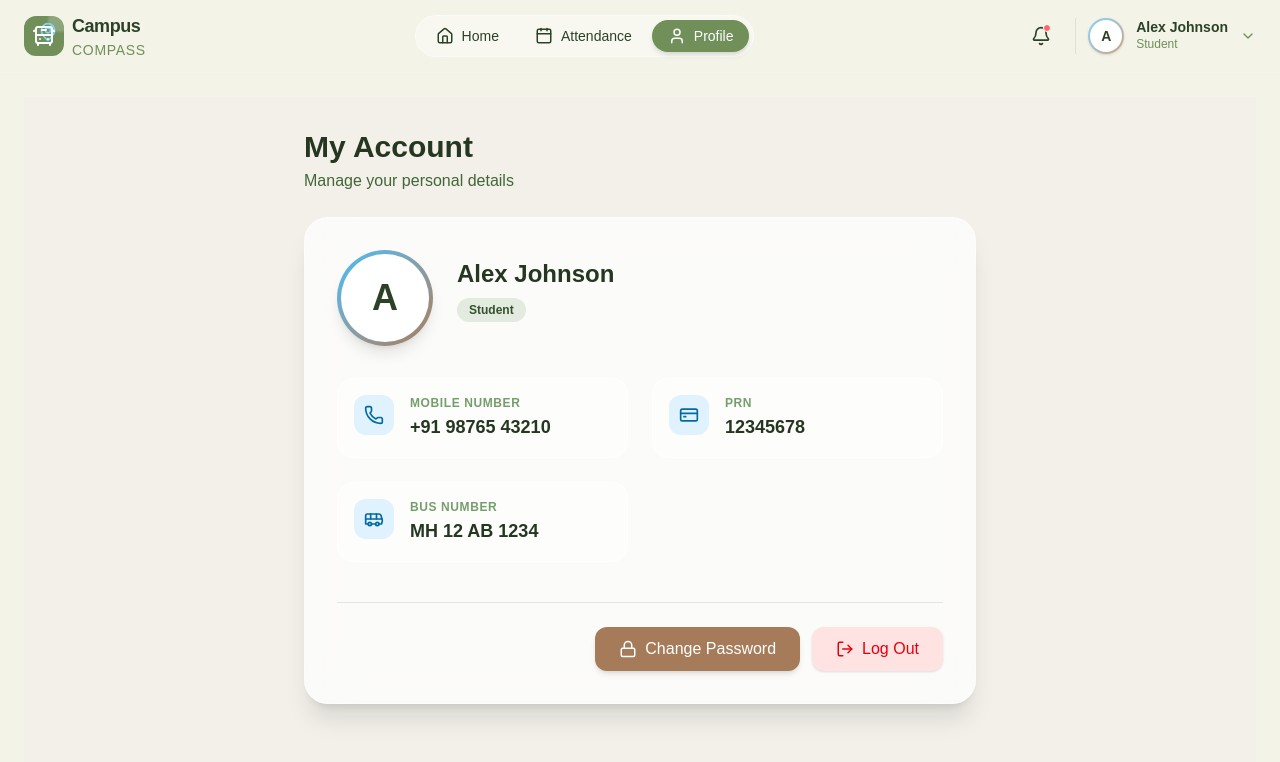
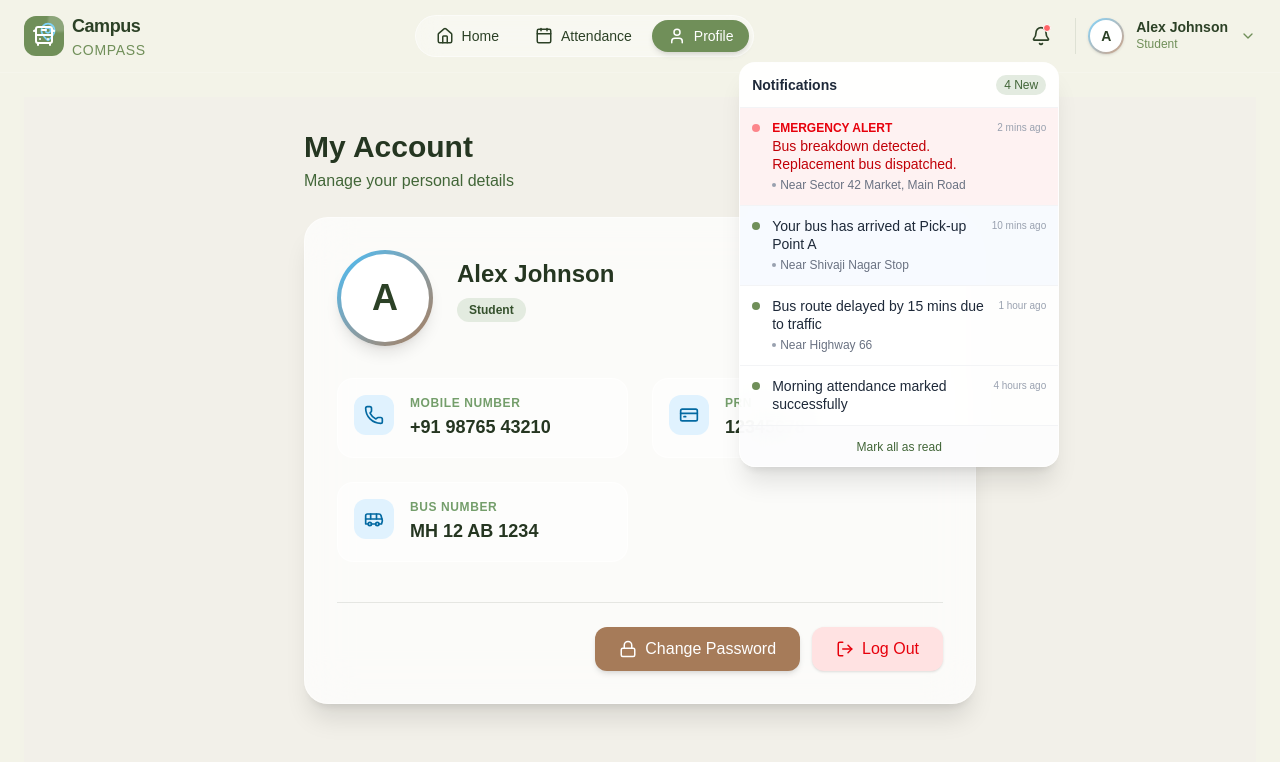
Before and after one commit to AnujKushwah15/campus-compass, a Next.js app: page /dashboard/profile in a window 1280 px wide. Both pictures are taken after a click on the button 1041 px from the left and 36 px from the top of the page. Shown: the top 762 px of the page. Built offline with nearby package versions, Linux system fonts and the light colour scheme.

Commit message:
notification feature

```diff
--- a/components/Navbar.jsx
+++ b/components/Navbar.jsx
@@ -18,6 +18,42 @@ export default function Navbar() {
         ? { name: 'Mr. Sharma', role: 'Parent' }
         : { name: 'Alex Johnson', role: 'Student' };
 
+    const [showNotifications, setShowNotifications] = useState(false);
+
+    const dummyNotifications = [
+        {
+            id: 1,
+            type: 'emergency',
+            message: 'Bus breakdown detected. Replacement bus dispatched.',
+            time: '2 mins ago',
+            location: 'Sector 42 Market, Main Road',
+            read: false
+        },
+        {
+            id: 2,
+            type: 'info',
+            message: 'Your bus has arrived at Pick-up Point A',
+            time: '10 mins ago',
+            location: 'Shivaji Nagar Stop',
+            read: false
+        },
+        {
+            id: 3,
+            type: 'info',
+            message: 'Bus route delayed by 15 mins due to traffic',
+            time: '1 hour ago',
+            location: 'Highway 66',
+            read: true
+        },
+        {
+            id: 4,
+            type: 'info',
+            message: 'Morning attendance marked successfully',
+            time: '4 hours ago',
+            read: true
+        }
+    ];
+
     return (
         <nav className="sticky top-0 z-50 w-full glass-panel border-b border-white/20 px-4 sm:px-6 py-3">
             <div className="max-w-7xl mx-auto flex items-center justify-between">
@@ -35,11 +71,69 @@ export default function Navbar() {
 
                 {/* Right: User Profile */}
                 <div className="flex items-center gap-4">
+
                     {/* Notification Bell */}
-                    <button className="p-2 text-cc-pista-800 hover:bg-cc-pista-500/10 rounded-full transition-colors relative">
-                        <Bell size={20} />
-                        <span className="absolute top-1.5 right-2 w-2 h-2 bg-red-400 rounded-full border border-white" />
-                    </button>
+                    <div className="relative">
+                        <button
+                            onClick={() => setShowNotifications(!showNotifications)}
+                            className="p-2 text-cc-pista-800 hover:bg-cc-pista-500/10 rounded-full transition-colors relative"
+                        >
+                            <Bell size={20} />
+                            {dummyNotifications.some(n => !n.read) && (
+                                <span className="absolute top-1.5 right-2 w-2 h-2 bg-red-400 rounded-full border border-white" />
+                            )}
+                        </button>
+
+                        {/* Notification Dropdown */}
+                        {showNotifications && (
+                            <div className="absolute right-0 mt-2 w-80 bg-white/90 backdrop-blur-xl border border-white/20 rounded-2xl shadow-xl overflow-hidden z-50 animate-in fade-in zoom-in-95 duration-200">
+                                <div className="p-3 border-b border-gray-100 flex justify-between items-center bg-white/50">
+                                    <h3 className="font-semibold text-gray-800 text-sm">Notifications</h3>
+                                    <span className="text-xs text-cc-pista-600 font-medium px-2 py-0.5 bg-cc-pista-100 rounded-full">
+                                        {dummyNotifications.length} New
+                                    </span>
+                                </div>
+                                <div className="max-h-[60vh] overflow-y-auto custom-scrollbar">
+                                    {dummyNotifications.map((notification) => (
+                                        <div
+                                            key={notification.id}
+                                            className={`p-3 border-b border-gray-100 last:border-0 hover:bg-black/5 transition-colors cursor-pointer
+                                                ${notification.type === 'emergency' ? 'bg-red-50 hover:bg-red-100/80' : ''}
+                                                ${!notification.read ? 'bg-blue-50/50' : ''}
+                                            `}
+                                        >
+                                            <div className="flex gap-3 items-start">
+                                                <div className={`mt-1 w-2 h-2 rounded-full flex-shrink-0
+                                                    ${notification.type === 'emergency' ? 'bg-red-500 animate-pulse' : 'bg-cc-pista-500'}
+                                                `} />
+                                                <div className="flex-1 space-y-1">
+                                                    <div className="flex justify-between items-start">
+                                                        <p className={`text-sm font-medium leading-tight ${notification.type === 'emergency' ? 'text-red-700' : 'text-gray-800'}`}>
+                                                            {notification.type === 'emergency' && <span className="text-red-600 font-bold text-xs uppercase block mb-0.5">Emergency Alert</span>}
+                                                            {notification.message}
+                                                        </p>
+                                                        <span className="text-[10px] text-gray-400 whitespace-nowrap ml-2">{notification.time}</span>
+                                                    </div>
+
+                                                    {notification.location && (
+                                                        <div className="flex items-center gap-1 text-xs text-gray-500 mt-1">
+                                                            <span className="w-1 h-1 rounded-full bg-gray-400" />
+                                                            <span>Near {notification.location}</span>
+                                                        </div>
+                                                    )}
+                                                </div>
+                                            </div>
+                                        </div>
+                                    ))}
+                                </div>
+                                <div className="p-2 border-t border-gray-100 bg-gray-50/50 text-center">
+                                    <button className="text-xs font-medium text-cc-pista-600 hover:text-cc-pista-700 transition-colors">
+                                        Mark all as read
+                                    </button>
+                                </div>
+                            </div>
+                        )}
+                    </div>
 
                     {/* User Dropdown Trigger */}
                     <div className="flex items-center gap-3 pl-3 border-l border-cc-pista-800/10 cursor-pointer group">
```
